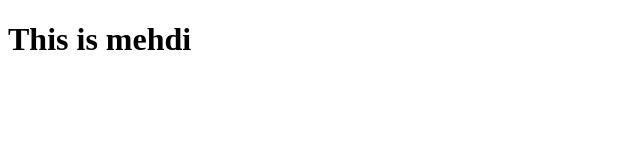
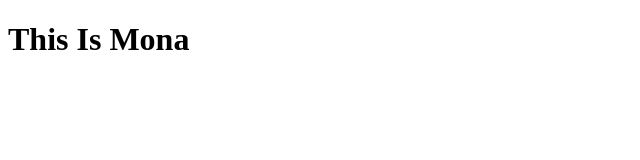
Before and after one commit to sinam10/linux-test, a plain HTML site: page index.html in a window 1280 px wide. Shown: the full height of the page, 0-640 px from the left. Drawn offline with Linux system fonts and the light colour scheme.

Commit message:
My First Page

```diff
--- a/index.html
+++ b/index.html
@@ -6,6 +6,6 @@
     <title>Hello Course</title>
 </head>
 <body>
-    <h1>This is mehdi</h1>
+    <h1>This Is Mona</h1>
 </body>
 </html>
```
Also changed, not shown: test/index.html (deleted, +0 -11 lines).
